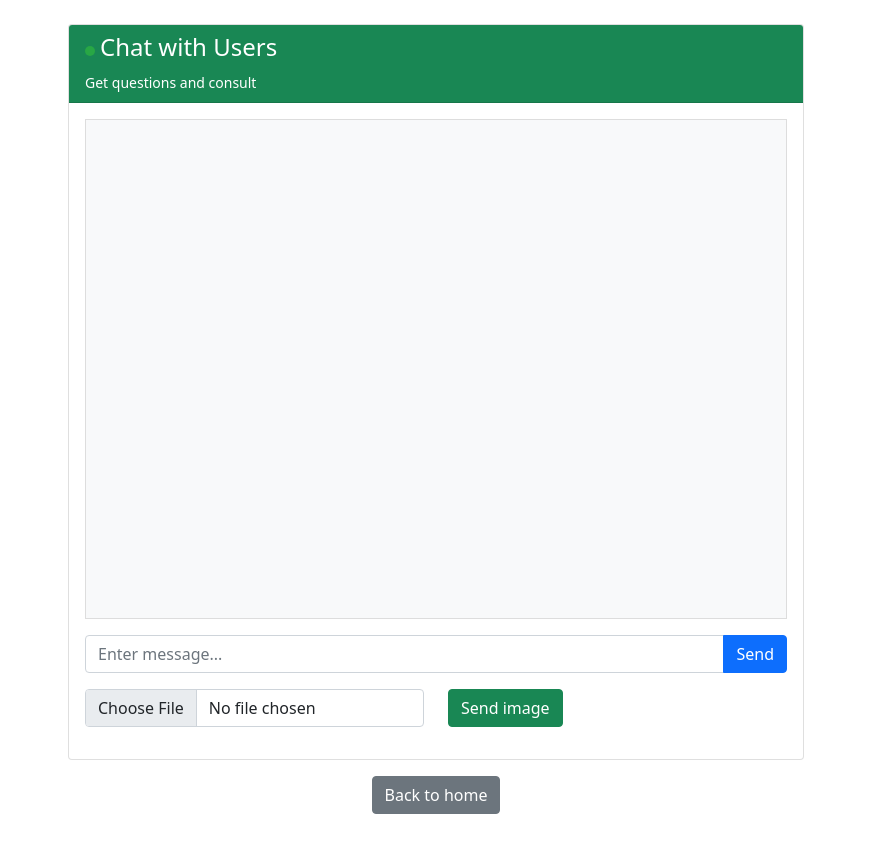
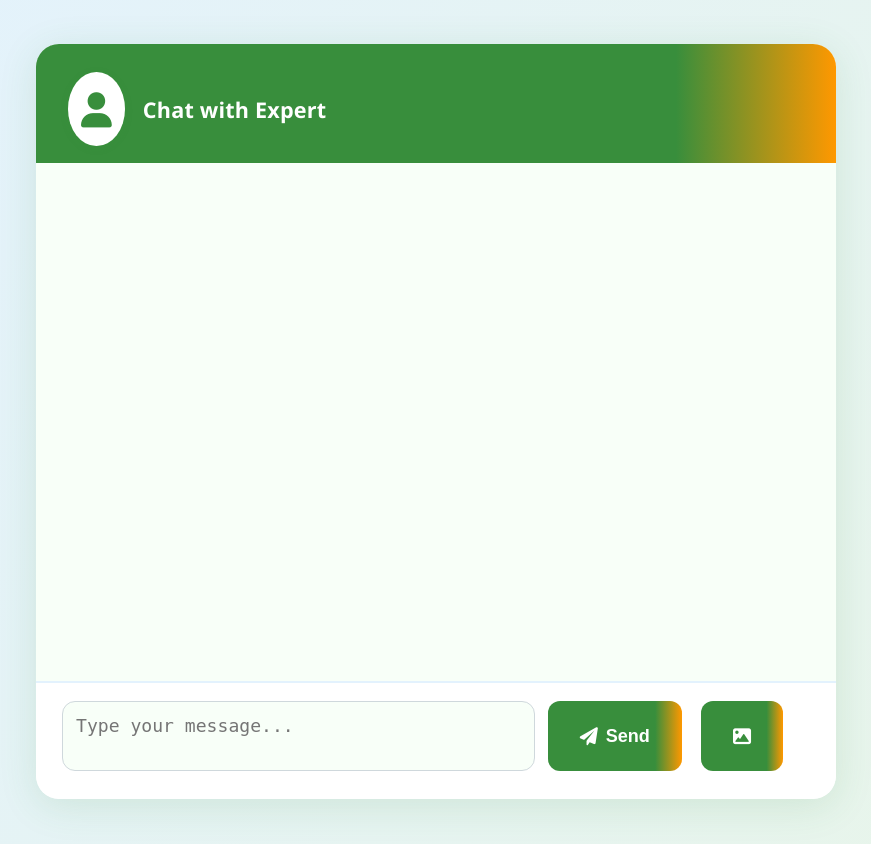
Before and after one commit to hienluong05/Plant_Hospital, a Flask app: page /expert-chat in a window 1280 px wide. Shown: the whole page, without its empty margins (204-1075 px from the left). Before the commit the page ends 814 px from the top, so only its background shows below. Run offline with Flask 3, Linux system fonts and the light colour scheme; parts of the project's set-up code (start-up, migrations or seed data) failed here and were passed over; some libraries are stand-ins or nearby versions.

Commit message:
Replace chat interface for user

```diff
--- a/MyAI/App/flaskr/chat.py
+++ b/MyAI/App/flaskr/chat.py
@@ -54,7 +54,7 @@ def init_socketio(app):
                     'content': m['content'],
                     'sender_type': m['sender_type'],
                     'sender_name': m['sender_name'],
-                    'timestamp': m['timestamp'],
+                    'timestamp': m['timestamp'].strftime('%Y-%m-%d %H:%M:%S') if m['timestamp'] else ''
                 } for m in messages
             ]
         emit('chat_history', messages)
--- a/MyAI/App/flaskr/templates/expert_chat.html
+++ b/MyAI/App/flaskr/templates/expert_chat.html
@@ -3,127 +3,306 @@
   <head>
     <meta charset="UTF-8" />
     <meta name="viewport" content="width=device-width, initial-scale=1.0" />
-    <title>Chat with Users - Plant Disease Detection</title>
+    <title>Chat with Experts - Plant Hospital</title>
     <link
-      href="https://cdn.jsdelivr.net/npm/bootstrap@5.1.3/dist/css/bootstrap.min.css"
       rel="stylesheet"
+      href="https://cdnjs.cloudflare.com/ajax/libs/font-awesome/6.0.0-beta3/css/all.min.css"
     />
     <style>
-      .chat-container {
-        height: 500px;
-        overflow-y: auto;
-        border: 1px solid #ddd;
-        padding: 15px;
-        background-color: #f8f9fa;
+      body {
+        background: linear-gradient(120deg, #e3f2fd 0%, #e8f5e9 100%);
+        font-family: "Segoe UI", Arial, sans-serif;
+        margin: 0;
+        min-height: 100vh;
+        color: #333;
       }
-      .message {
-        margin-bottom: 15px;
-        padding: 10px;
-        border-radius: 10px;
-        max-width: 70%;
+      .chat-main-container {
+        max-width: 800px;
+        margin: 44px auto;
+        box-shadow: 0 7px 38px #388e3c22;
+        border-radius: 23px;
+        background: #fff;
+        overflow: hidden;
       }
-      .user-message {
-        background-color: #007bff;
-        color: white;
+      .chat-header {
+        background: linear-gradient(90deg, #388e3c 80%, #ff9800 100%);
+        color: #fff;
+        padding: 28px 32px 17px 32px;
+        display: flex;
+        align-items: center;
+        gap: 18px;
+      }
+      .chat-header .icon {
+        font-size: 2.2rem;
+        background: #fff;
+        color: #388e3c;
+        border-radius: 50%;
+        padding: 13px;
+        box-shadow: 0 2px 10px #388e3c17;
+      }
+      .chat-header .title {
+        font-size: 1.35rem;
+        font-weight: 700;
+        letter-spacing: 0.2px;
+      }
+      .chat-header .session-info {
+        font-size: 1.01rem;
+        font-weight: 500;
+        opacity: 0.93;
         margin-left: auto;
       }
-      .expert-message {
-        background-color: #28a745;
-        color: white;
+      .chat-box {
+        background: #f8fff8;
+        padding: 34px 20px 24px 20px;
+        min-height: 460px;
+        max-height: 600px;
+        overflow-y: auto;
+        border-bottom: 1.5px solid #e3f2fd;
+        display: flex;
+        flex-direction: column;
+        gap: 16px;
       }
-      .other-message {
-        background-color: #e9ecef;
-        color: #333;
+      .msg-row {
+        display: flex;
+        align-items: flex-end;
+        gap: 11px;
       }
-      .message img {
-        max-width: 200px;
-        border-radius: 5px;
-        margin-top: 10px;
+      .msg-row.user {
+        flex-direction: row-reverse;
       }
-      .timestamp {
-        font-size: 0.8em;
-        opacity: 0.7;
-        margin-top: 5px;
+      .msg-avatar {
+        width: 44px;
+        height: 44px;
+        border-radius: 50%;
+        background: #e3f2fd;
+        display: flex;
+        align-items: center;
+        justify-content: center;
+        font-size: 1.26rem;
+        box-shadow: 0 1px 7px #388e3c18;
+        flex-shrink: 0;
       }
-      .online-indicator {
-        width: 10px;
-        height: 10px;
-        background-color: #28a745;
-        border-radius: 50%;
+      .msg-row.user .msg-avatar {
+        background: #ffe0b2;
+        color: #ff9800;
+      }
+      .msg-row.expert .msg-avatar {
+        background: #e8f5e9;
+        color: #388e3c;
+      }
+      .msg-bubble {
+        max-width: 78vw;
+        min-width: 62px;
+        padding: 15px 22px 11px 22px;
+        border-radius: 20px;
+        font-size: 1.11rem;
+        line-height: 1.48;
+        box-shadow: 0 2px 13px #388e3c11;
+        position: relative;
+        background: #e3f2fd;
+        color: #1976d2;
+        word-break: break-word;
+        display: flex;
+        flex-direction: column;
+      }
+      .msg-row.user .msg-bubble {
+        background: #ffe0b2;
+        color: #ff9800;
+        border-bottom-left-radius: 12px;
+        border-bottom-right-radius: 20px;
+        border-top-left-radius: 20px;
+        border-top-right-radius: 20px;
+        align-items: flex-end;
+      }
+      .msg-row.expert .msg-bubble {
+        background: #e8f5e9;
+        color: #388e3c;
+        border-bottom-right-radius: 12px;
+        border-bottom-left-radius: 20px;
+        border-top-left-radius: 20px;
+        border-top-right-radius: 20px;
+        align-items: flex-start;
+      }
+      .msg-header {
+        font-weight: 600;
+        margin-bottom: 5px;
+        font-size: 1.05rem;
+        opacity: 0.97;
+      }
+      .msg-meta {
+        font-size: 0.93rem;
+        color: #aaa;
+        margin-top: 6px;
+        text-align: right;
+      }
+      .msg-row.user .msg-meta {
+        text-align: left;
+      }
+      .msg-image {
+        margin-top: 8px;
+        max-width: 230px;
+        max-height: 170px;
+        border-radius: 9px;
+        box-shadow: 0 2px 8px #388e3c20;
+      }
+      .chat-form-wrapper {
+        padding: 18px 26px 28px 26px;
+        background: #fff;
+        border-radius: 0 0 23px 23px;
+        display: flex;
+        align-items: flex-end;
+        gap: 12px;
+        border-top: 1.5px solid #e3f2fd;
+      }
+      .chat-send-form {
+        flex: 1;
+        display: flex;
+        gap: 13px;
+      }
+      .chat-send-form textarea {
+        flex: 1;
+        border-radius: 13px;
+        border: 1.5px solid #cfd8dc;
+        font-size: 1.13rem;
+        background: #f8fff8;
+        padding: 13px;
+        resize: none;
+        min-height: 42px;
+        max-height: 125px;
+        transition: border 0.18s;
+      }
+      .chat-send-form textarea:focus {
+        border: 1.5px solid #388e3c;
+        background: #fff;
+      }
+      .chat-send-form button {
+        background: linear-gradient(90deg, #388e3c 80%, #ff9800 100%);
+        color: #fff;
+        border: none;
+        border-radius: 12px;
+        padding: 12px 32px;
+        font-weight: 600;
+        font-size: 1.13rem;
+        cursor: pointer;
+        transition: background 0.18s;
+        display: flex;
+        align-items: center;
+        gap: 8px;
+      }
+      .chat-send-form button:hover {
+        background: linear-gradient(90deg, #1976d2 80%, #fb8c00 100%);
+      }
+      .btn-img {
+        background: #e3f2fd;
+        border: none;
+        border-radius: 10px;
+        padding: 9px 13px;
+        color: #1976d2;
+        font-size: 1.25rem;
+        cursor: pointer;
+        transition: background 0.14s, color 0.15s;
+        margin-left: 6px;
+        margin-right: 3px;
+      }
+      .btn-img:hover {
+        background: #ff9800;
+        color: #fff;
+      }
+      #imagePreview {
+        margin-left: 12px;
+        margin-top: 3px;
         display: inline-block;
-        margin-right: 5px;
+      }
+      #imagePreview img {
+        max-width: 100px;
+        border-radius: 7px;
+        margin-top: 3px;
+        box-shadow: 0 2px 8px #388e3c20;
+      }
+      @media (max-width: 900px) {
+        .chat-main-container {
+          margin: 0;
+          border-radius: 0;
+        }
+        .chat-header {
+          padding: 14px 9vw 8px 9vw;
+          font-size: 1.07rem;
+          gap: 9px;
+        }
+        .chat-box {
+          padding: 12px 4vw 6px 4vw;
+          min-height: 240px;
+          max-height: 260px;
+        }
+        .chat-form-wrapper {
+          padding: 10px 4vw 13px 4vw;
+        }
+        .chat-send-form button,
+        .btn-img {
+          padding: 8px 11px;
+          font-size: 0.98rem;
+        }
       }
     </style>
   </head>
   <body>
-    <div class="container mt-4">
-      <div class="row">
-        <div class="col-md-8 mx-auto">
-          <div class="card">
-            <div class="card-header bg-success text-white">
-              <h4><span class="online-indicator"></span>Chat with Users</h4>
-              <small>Get questions and consult</small>
+    <div class="chat-main-container">
+      <div class="chat-header">
+        <span class="icon"><i class="fas fa-user"></i></span>
+        <span class="title">Chat with Expert</span>
+        <span class="session-info" id="sessionInfo"></span>
       </div>
-            <div class="card-body">
-              <div id="chatContainer" class="chat-container mb-3"></div>
-
-              <div class="input-group mb-3">
-                <input
-                  type="text"
+      <div class="chat-box" id="chat-history"></div>
+      <div class="chat-form-wrapper">
+        <form
+          class="chat-send-form"
+          onsubmit="event.preventDefault(); sendMessage();"
+        >
+          <textarea
             id="messageInput"
-                  class="form-control"
-                  placeholder="Enter message..."
-                  onkeypress="handleKeyPress(event)"
-                />
-                <button class="btn btn-primary" onclick="sendMessage()">
-                  Send
+            placeholder="Type your message..."
+            required
+            rows="2"
+          ></textarea>
+          <button type="submit"><i class="fas fa-paper-plane"></i> Send</button>
+          <button
+            type="button"
+            class="btn-img"
+            onclick="document.getElementById('imageInput').click()"
+            title="Send Image"
+          >
+            <i class="fas fa-image"></i>
           </button>
-              </div>
-
-              <div class="row">
-                <div class="col-md-6">
           <input
             type="file"
             id="imageInput"
-                    class="form-control"
             accept="image/*"
+            style="display: none"
             onchange="previewImage(this)"
           />
-                </div>
-                <div class="col-md-6">
-                  <button class="btn btn-success" onclick="sendImage()">
-                    Send image
-                  </button>
+        </form>
+        <div id="imagePreview"></div>
       </div>
     </div>
-
-              <div id="imagePreview" class="mt-3"></div>
-            </div>
-          </div>
-
-          <div class="text-center mt-3">
-            <a href="/" class="btn btn-secondary">Back to home</a>
-          </div>
-        </div>
-      </div>
-    </div>
-
     <script src="https://cdn.socket.io/4.5.0/socket.io.min.js"></script>
     <script>
+      // Khởi tạo sessionId nếu cần, hoặc nhận từ biến python render
+      const sessionId = window.sessionId || "{{ session_id or '' }}";
+
       const socket = io();
       let selectedImage = null;
 
       socket.on("connect", function () {
-        console.log("Connected to server");
         socket.emit("join_chat", { session_id: sessionId });
+        document.getElementById("sessionInfo").innerHTML = sessionId
+          ? "<i class='fas fa-hashtag'></i> " + sessionId
+          : "";
       });
 
       socket.on("chat_history", function (messages) {
-        const container = document.getElementById("chatContainer");
+        const container = document.getElementById("chat-history");
         container.innerHTML = "";
-        messages.forEach((msg) => {
-          displayMessage(msg);
-        });
+        messages.forEach(displayMessage);
         scrollToBottom();
       });
 
@@ -132,87 +311,87 @@
         scrollToBottom();
       });
 
-      socket.on("receive_image", function (data) {
-        displayMessage(data);
-        scrollToBottom();
-      });
+      function displayMessage(data) {
+        const container = document.getElementById("chat-history");
+        const msgRow = document.createElement("div");
+        msgRow.className =
+          "msg-row " + (data.sender_type === "user" ? "user" : "expert");
 
-      function displayMessage(data) {
-        const container = document.getElementById("chatContainer");
-        const messageDiv = document.createElement("div");
-        let messageClass = "other-message";
-        if (data.is_expert || data.sender_type === "expert") {
-          messageClass = "expert-message";
+        const avatar = document.createElement("div");
+        avatar.className = "msg-avatar";
+        avatar.innerHTML =
+          data.sender_type === "user"
+            ? '<i class="fas fa-user"></i>'
+            : '<i class="fas fa-user-md"></i>';
+
+        const bubble = document.createElement("div");
+        bubble.className = "msg-bubble";
+        bubble.innerHTML =
+          `<div class="msg-header">${
+            data.sender_name ||
+            (data.sender_type === "expert" ? "Expert" : "You")
+          }</div>` +
+          (data.content ? `<div>${data.content}</div>` : "") +
+          (data.image_path
+            ? `<img src="/static/${data.image_path}" class="msg-image" alt="Shared image">`
+            : "") +
+          `<div class="msg-meta">${data.timestamp || ""}</div>`;
+
+        msgRow.appendChild(avatar);
+        msgRow.appendChild(bubble);
+        container.appendChild(msgRow);
       }
-        messageDiv.className = `message ${messageClass}`;
-        let html = `<strong>${
-          data.sender_name || data.user_name || "Unknown"
-        }:</strong>`;
-        if (data.content || data.message) {
-          html += `<div>${data.content || data.message}</div>`;
-        }
-        if (data.image_path) {
-          html += `<img src="/static/${data.image_path}" alt="Shared image" class="img-fluid">`;
-        }
-        html += `<div class="timestamp">${data.timestamp || ""}</div>`;
-        messageDiv.innerHTML = html;
-        container.appendChild(messageDiv);
-        scrollToBottom();
-      }
+
       function sendMessage() {
         const input = document.getElementById("messageInput");
         const message = input.value.trim();
 
-        if (message) {
-          socket.emit("send_message", { message: message });
+        if (selectedImage) {
+          // Gửi ảnh và kèm message (nếu có)
+          socket.emit("send_image", {
+            image: selectedImage,
+            message: message,
+            session_id: sessionId,
+          });
           input.value = "";
-        }
-      }
-
-      function handleKeyPress(event) {
-        if (event.key === "Enter") {
-          sendMessage();
+          document.getElementById("imageInput").value = "";
+          document.getElementById("imagePreview").innerHTML = "";
+          selectedImage = null;
+        } else if (message) {
+          socket.emit("send_message", {
+            message: message,
+            session_id: sessionId,
+          });
+          input.value = "";
         }
       }
 
       function previewImage(input) {
         const preview = document.getElementById("imagePreview");
-
         if (input.files && input.files[0]) {
           const reader = new FileReader();
           reader.onload = function (e) {
             selectedImage = e.target.result;
             preview.innerHTML = `
-                        <img src="${e.target.result}" alt="Preview" style="max-width: 200px; border-radius: 5px;">
-                        <p class="text-muted mt-2">Ảnh đã chọn - nhấn "Gửi ảnh" để gửi</p>
+              <img src="${e.target.result}" alt="Preview">
+              <p class="text-muted" style="font-size:0.97em">Ảnh đã chọn - nhấn "Send" để gửi</p>
             `;
           };
           reader.readAsDataURL(input.files[0]);
         }
       }
 
-      function sendImage() {
-        if (selectedImage) {
-          const messageInput = document.getElementById("messageInput");
-          const message = messageInput.value.trim();
-
-          socket.emit("send_image", {
-            image: selectedImage,
-            message: message,
+      document
+        .getElementById("messageInput")
+        .addEventListener("keydown", function (event) {
+          if (event.key === "Enter" && !event.shiftKey) {
+            event.preventDefault();
+            sendMessage();
+          }
         });
 
-          // Clear inputs
-          document.getElementById("imageInput").value = "";
-          messageInput.value = "";
-          document.getElementById("imagePreview").innerHTML = "";
-          selectedImage = null;
-        } else {
-          alert("Please select image before sending");
-        }
-      }
-
       function scrollToBottom() {
-        const container = document.getElementById("chatContainer");
+        const container = document.getElementById("chat-history");
         container.scrollTop = container.scrollHeight;
       }
     </script>
--- a/MyAI/App/flaskr/templates/expert_consultation.html
+++ b/MyAI/App/flaskr/templates/expert_consultation.html
@@ -679,7 +679,7 @@
         <div class="modal-content">
           <div class="modal-header">
             <h5 class="modal-title" id="modalChatLabel">
-              <i class="fas fa-comments"></i> Chat with experts
+              <i class="fas fa-comments"></i> Chat with Expert
             </h5>
             <button
               type="button"
```
Also changed, not shown: MyAI/App/instance/plant_disease.sqlite, 1 other file. Lines whose indentation alone changed are shown as unchanged.
